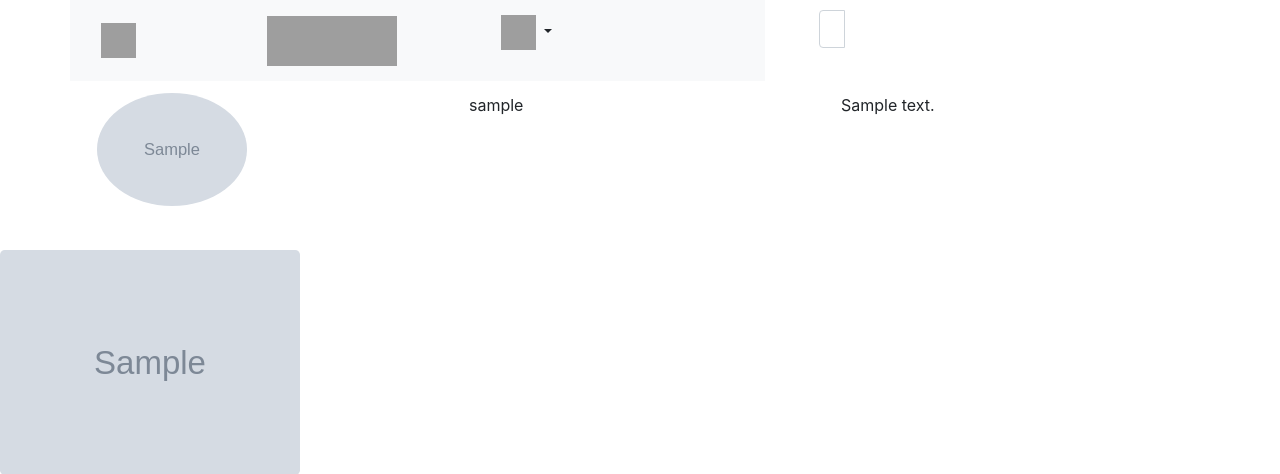
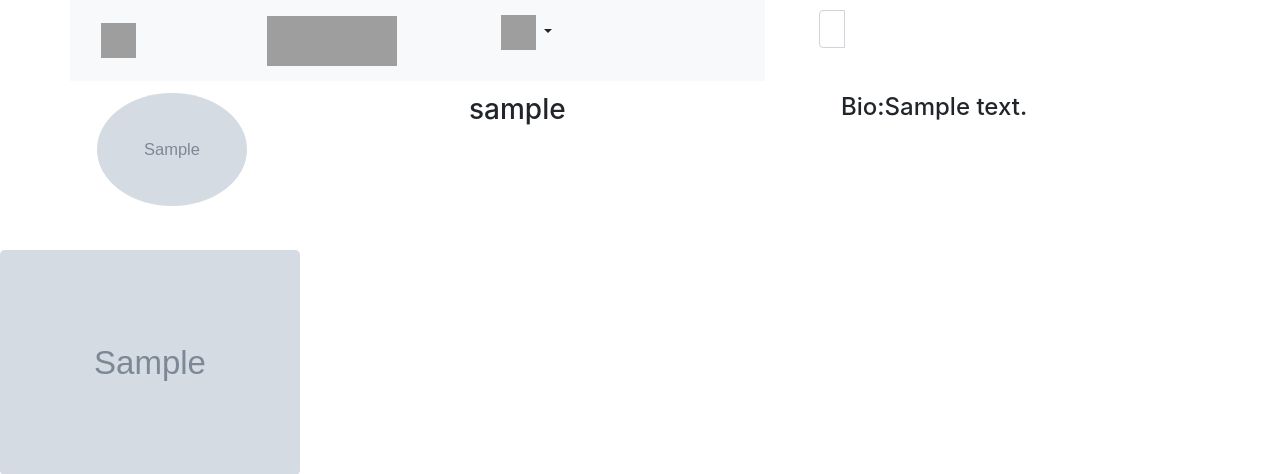
Before and after one commit to je-ss-y/Insta-memories, a Django app: page /accounts/profiledisplay in a window 1280 px wide. Shown: the top 474 px of the page. Run offline with Django 3.2, Linux system fonts and the light colour scheme; a user stored in the database is signed in; tables that the repository leaves empty hold one stand-in row (values such as "Sample post"); grey boxes marked "Sample" are stand-in pictures; some libraries are stand-ins or nearby versions; grey boxes are pictures that could not be loaded.

Commit message:
styled profile

```diff
--- a/posts/templates/all-posts/profiledisplay.html
+++ b/posts/templates/all-posts/profiledisplay.html
@@ -14,12 +14,12 @@
 
 
       <div class="col-md-4">
-        <p>{{profilepicture.user}}</p>
+        <h3>{{profilepicture.user}}</h3>
 
       </div>
 
       <div class="col-md-4">
-        <p>{{profilepicture.bio}}</p>
+        <h4>Bio:{{profilepicture.bio}}</h4>
       </div>
     </div>
 
```
